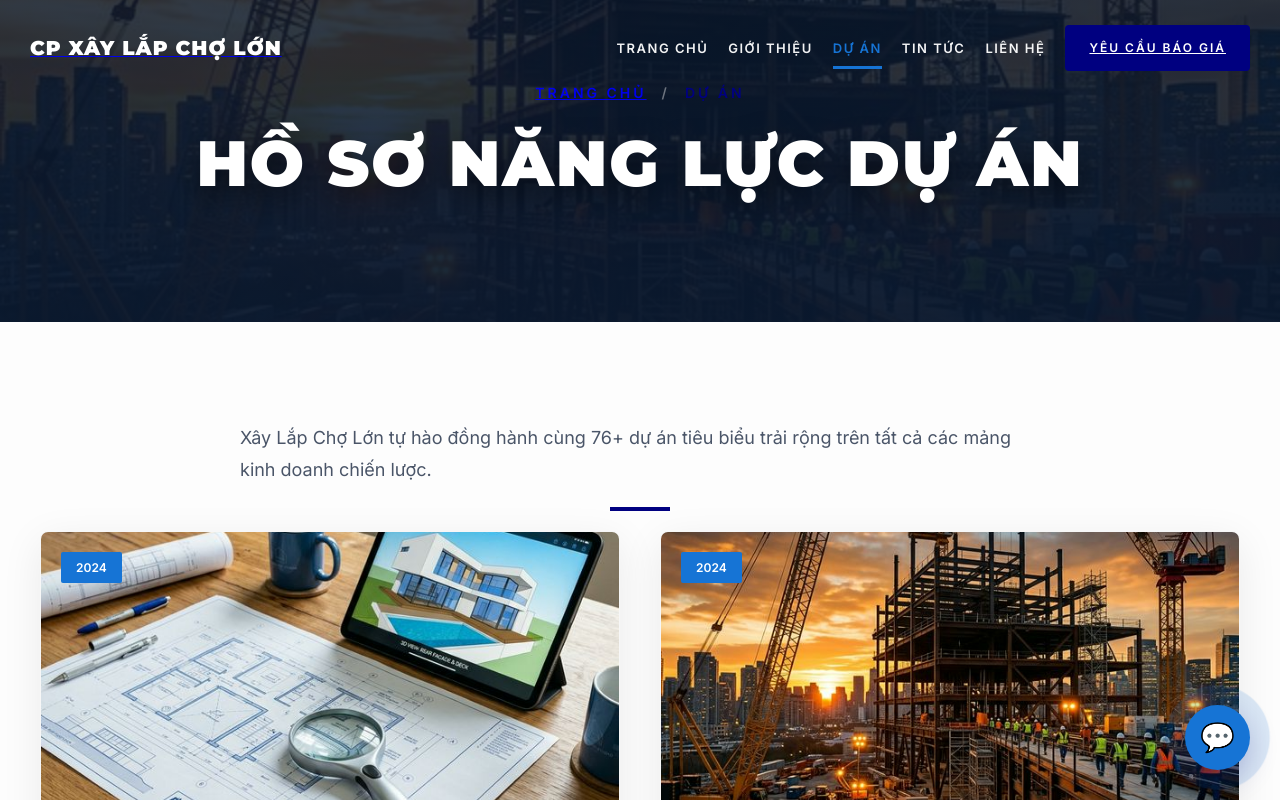
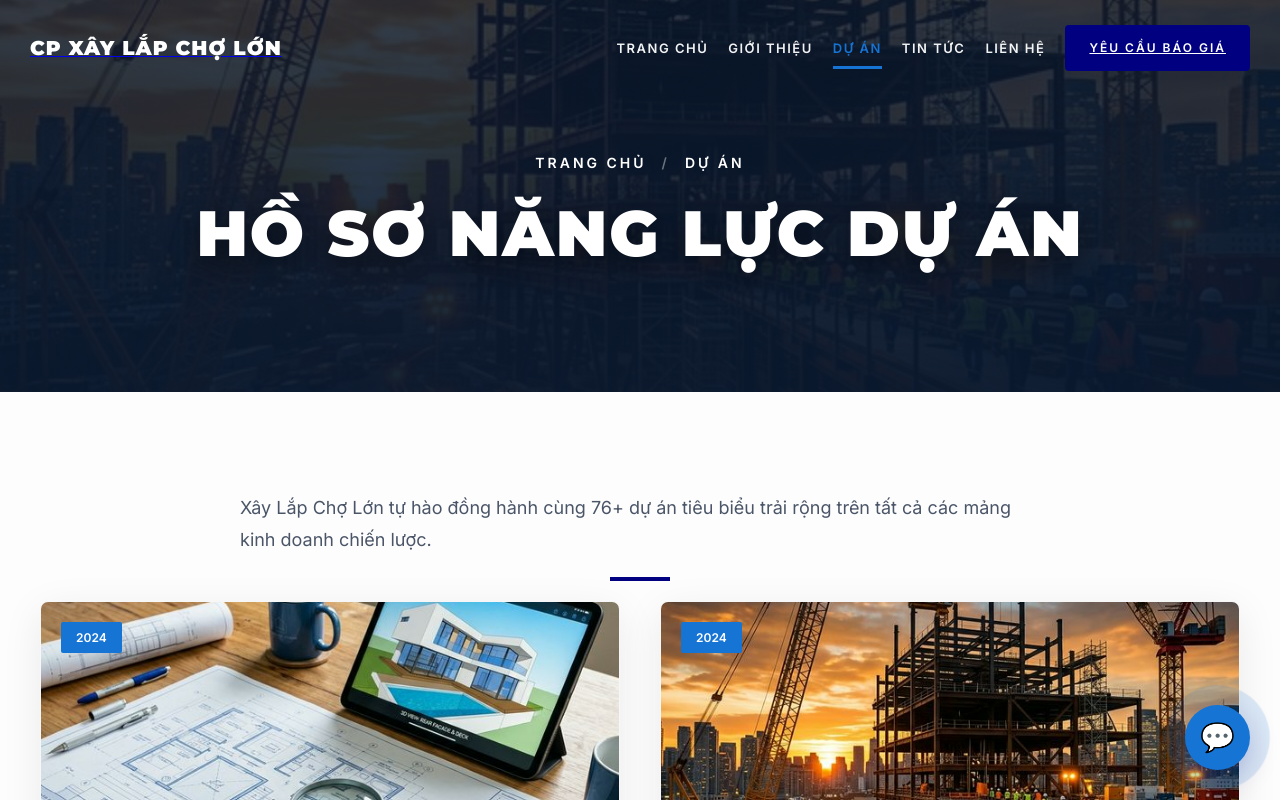
Before and after one commit to anhphuong86/webcongty, a Next.js app: page /du-an in a window 1280 px wide. Shown: the top 800 px of the page. Built offline with nearby package versions, Linux system fonts and the light colour scheme.

Commit message:
UI: Increase subpage hero padding-top to 240px and change breadcrumb color to white to fix overlap and ghosting

```diff
--- a/src/app/du-an/projects.module.css
+++ b/src/app/du-an/projects.module.css
@@ -3,10 +3,10 @@
     background-image: linear-gradient(rgba(10, 25, 47, 0.9), rgba(10, 25, 47, 0.95));
     background-size: cover;
     background-position: center;
-    padding: 180px 0 100px;
+    padding: 240px 0 100px;
     text-align: center;
     color: var(--white);
-    margin-top: -100px;
+    margin-top: -90px;
 }
 
 .hero h1 {
@@ -22,13 +22,28 @@
     font-size: 14px;
     text-transform: uppercase;
     letter-spacing: 3px;
-    color: var(--primary-color);
+    color: var(--white);
     font-weight: 700;
     display: flex;
     justify-content: center;
     gap: 15px;
     align-items: center;
     margin-bottom: 20px;
+}
+
+.breadcrumb a {
+    color: var(--white);
+    text-decoration: none;
+    transition: opacity 0.3s;
+}
+
+.breadcrumb a:hover {
+    opacity: 0.8;
+}
+
+.breadcrumb p {
+    color: var(--white);
+    margin: 0;
 }
 
 .breadcrumb span {
--- a/src/app/gioi-thieu/about.module.css
+++ b/src/app/gioi-thieu/about.module.css
@@ -2,10 +2,10 @@
     background: linear-gradient(rgba(10, 25, 47, 0.8), rgba(10, 25, 47, 0.95)), url('/service1.png');
     background-size: cover;
     background-position: center;
-    padding: 180px 0 100px;
+    padding: 240px 0 100px;
     text-align: center;
     color: var(--white);
-    margin-top: -100px;
+    margin-top: -90px;
     /* Offset header height if needed */
 }
 
@@ -22,12 +22,27 @@
     font-size: 14px;
     text-transform: uppercase;
     letter-spacing: 3px;
-    color: var(--primary-color);
+    color: var(--white);
     font-weight: 700;
     display: flex;
     justify-content: center;
     gap: 15px;
-    align-items: center;
+    margin-bottom: 20px;
+}
+
+.breadcrumb a {
+    color: var(--white);
+    text-decoration: none;
+    transition: opacity 0.3s;
+}
+
+.breadcrumb a:hover {
+    opacity: 0.8;
+}
+
+.breadcrumb p {
+    color: var(--white);
+    margin: 0;
 }
 
 .breadcrumb span {
--- a/src/app/lien-he/contact.module.css
+++ b/src/app/lien-he/contact.module.css
@@ -2,10 +2,10 @@
     background: linear-gradient(rgba(10, 25, 47, 0.9), rgba(10, 25, 47, 0.95)), url('/service2.png');
     background-size: cover;
     background-position: center;
-    padding: 180px 0 100px;
+    padding: 240px 0 100px;
     text-align: center;
     color: var(--white);
-    margin-top: -100px;
+    margin-top: -90px;
 }
 
 .hero h1 {
@@ -21,13 +21,28 @@
     font-size: 14px;
     text-transform: uppercase;
     letter-spacing: 3px;
-    color: var(--primary-color);
+    color: var(--white);
     font-weight: 700;
     display: flex;
     justify-content: center;
     gap: 15px;
     align-items: center;
     margin-bottom: 20px;
+}
+
+.breadcrumb a {
+    color: var(--white);
+    text-decoration: none;
+    transition: opacity 0.3s;
+}
+
+.breadcrumb a:hover {
+    opacity: 0.8;
+}
+
+.breadcrumb p {
+    color: var(--white);
+    margin: 0;
 }
 
 .breadcrumb span {
--- a/src/app/tin-tuc/tin-tuc.module.css
+++ b/src/app/tin-tuc/tin-tuc.module.css
@@ -2,10 +2,10 @@
     background: linear-gradient(rgba(10, 25, 47, 0.9), rgba(10, 25, 47, 0.95)), var(--primary-bg);
     background-size: cover;
     background-position: center;
-    padding: 180px 0 100px;
+    padding: 240px 0 100px;
     text-align: center;
     color: var(--white);
-    margin-top: -100px;
+    margin-top: -90px;
 }
 
 .hero h1 {
@@ -21,13 +21,28 @@
     font-size: 14px;
     text-transform: uppercase;
     letter-spacing: 3px;
-    color: var(--primary-color);
+    color: var(--white);
     font-weight: 700;
     display: flex;
     justify-content: center;
     gap: 15px;
     align-items: center;
     margin-bottom: 20px;
+}
+
+.breadcrumb a {
+    color: var(--white);
+    text-decoration: none;
+    transition: opacity 0.3s;
+}
+
+.breadcrumb a:hover {
+    opacity: 0.8;
+}
+
+.breadcrumb p {
+    color: var(--white);
+    margin: 0;
 }
 
 .breadcrumb span {
```
